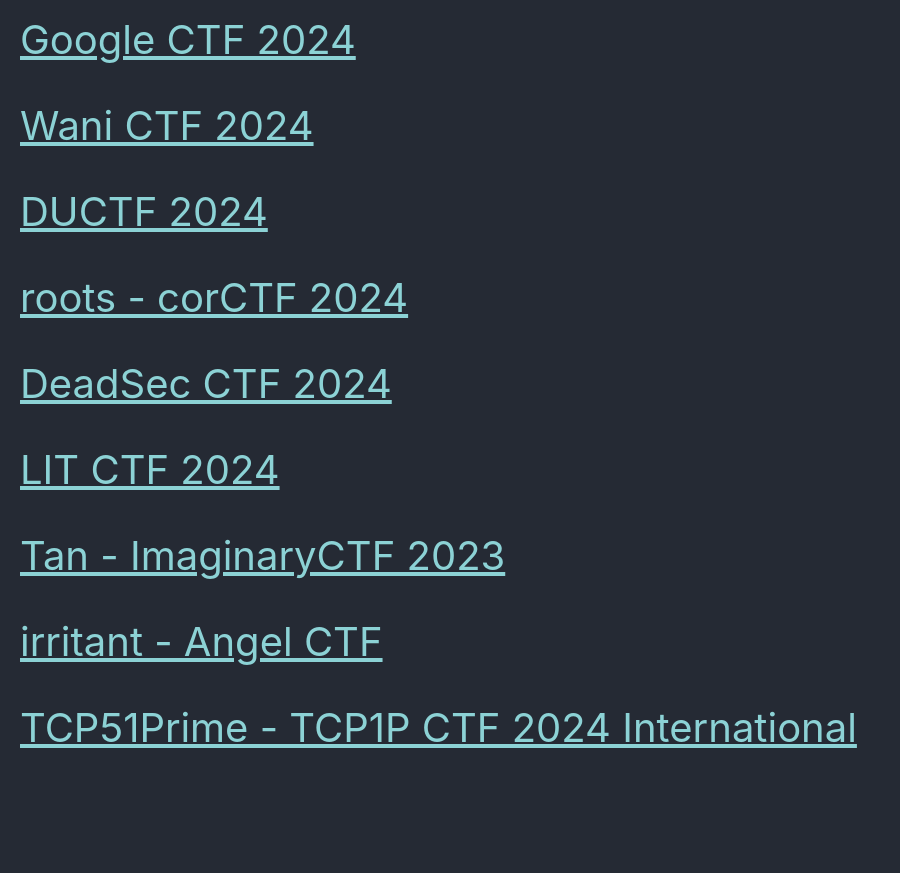
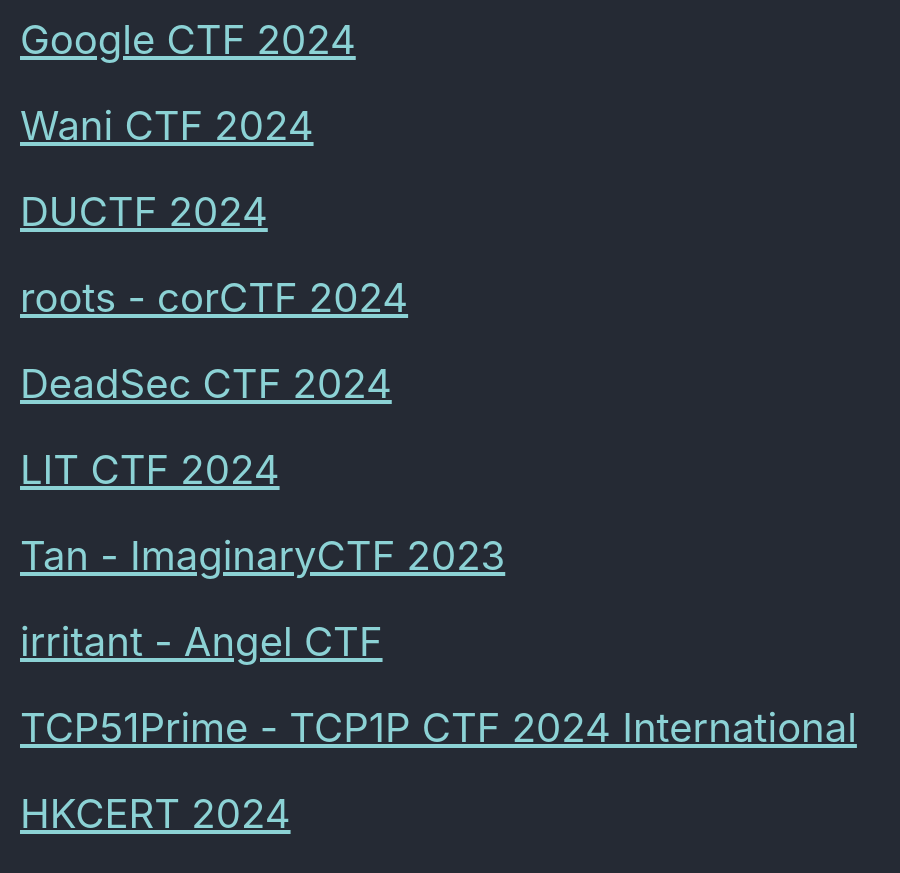
Before and after one commit to Connor-McCartney/Connor-McCartney.github.io, a Jekyll site: the page built from _pages/cryptography/other/other.md, in a window 1280 px wide and 900 px high, scrolled down 2430 px. Shown: the top 873 px of the window, without its empty margins (0-900 px from the left). Built offline with Jekyll 4.4.1, drawn with Linux system fonts in a browser that asks for light colours; cached includes are drawn as plain includes; before the commit the page ends 3244 px from its top, so only the background shows below that.

Commit message:
Update other.md

```diff
--- a/_pages/cryptography/other/other.md
+++ b/_pages/cryptography/other/other.md
@@ -108,3 +108,6 @@ title: Other
 
 
 <span style="font-size:2em;">   [TCP51Prime - TCP1P CTF 2024 International](/cryptography/other/TCP51Prime-TCP1PCTF2024International) </span> <br>
+
+
+<span style="font-size:2em;">   [HKCERT 2024](/cryptography/other/HKCERT2024) </span> <br>
```
